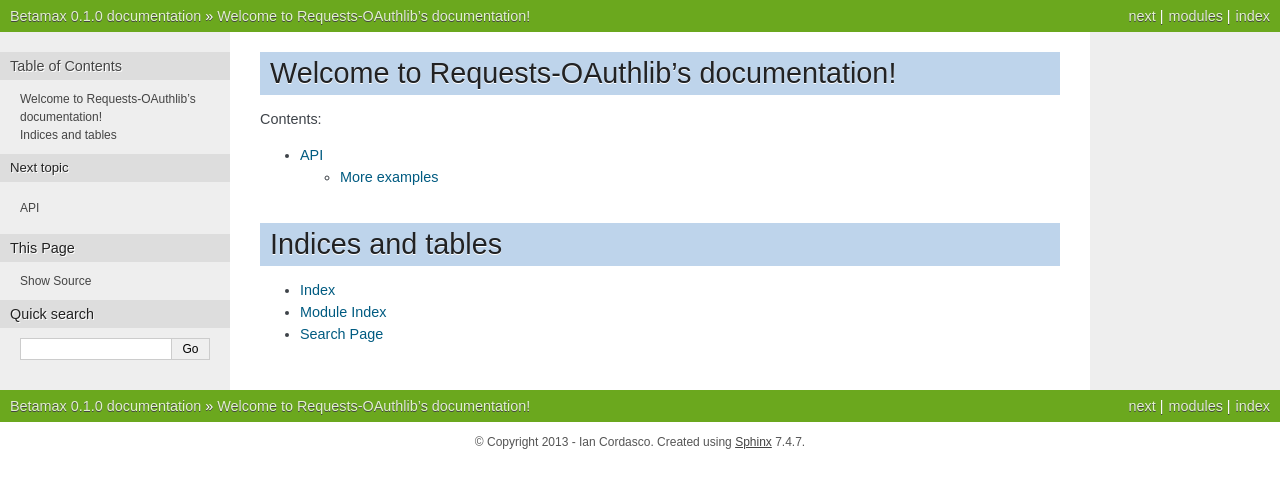
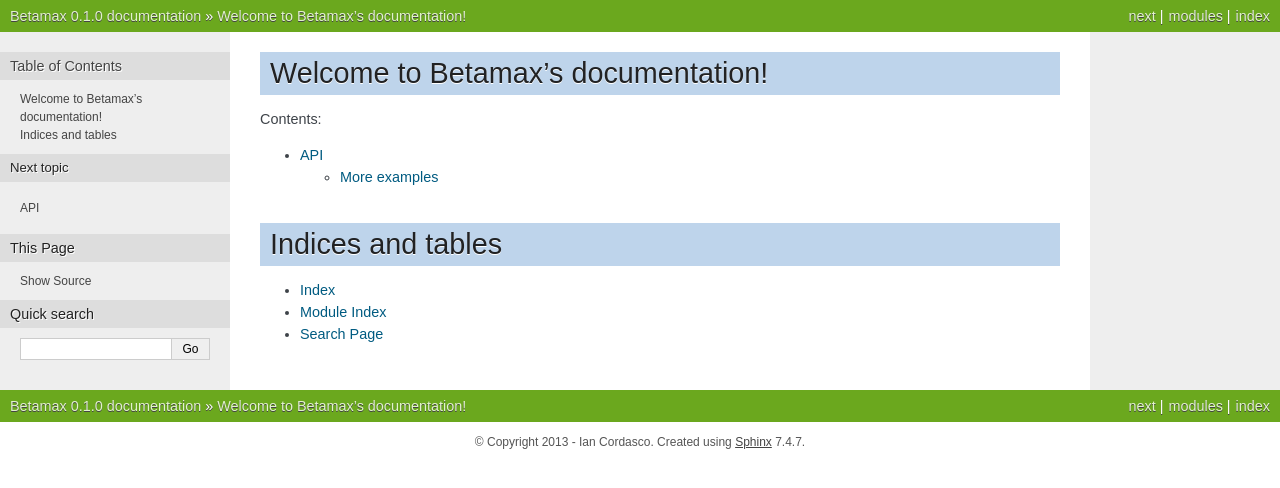
Before and after one commit to betamaxpy/betamax, a Sphinx documentation site: the page built from docs/index.rst, in a window 1280 px wide. Shown: the top 488 px of the page. Built offline with Sphinx 7.4.7, drawn with Linux system fonts in a browser that asks for light colours.

Commit message:
Ignore built docs
Fix index title

```diff
--- a/docs/index.rst
+++ b/docs/index.rst
@@ -1,5 +1,5 @@
-Welcome to Requests-OAuthlib's documentation!
-=============================================
+Welcome to Betamax's documentation!
+===================================
 
 Contents:
 
```
Also changed, not shown: 1 other file.
